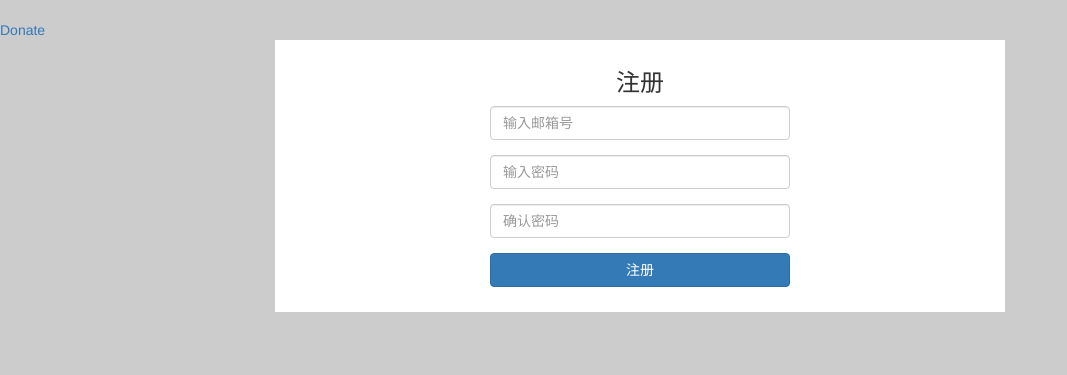
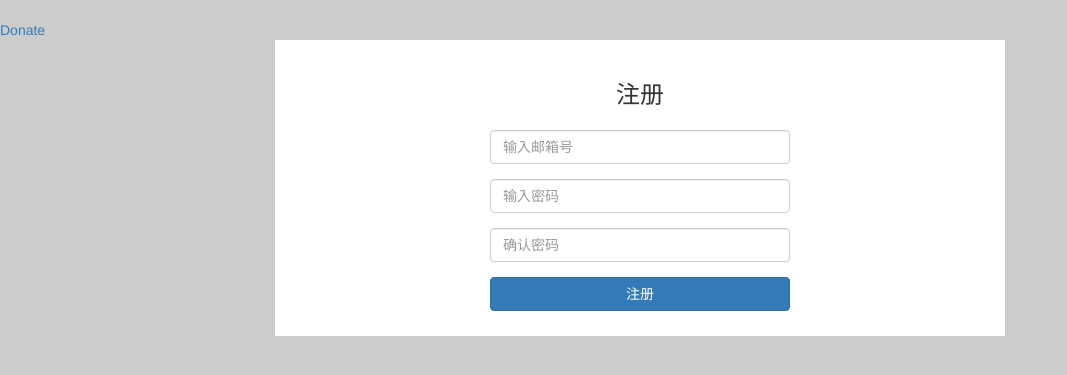
Before and after one commit to xwwqq/Projectss, a Flask app: page /regist/ in a window 1280 px wide. Shown: the part 93-468 px from the top of the page, without its empty margins (0-1067 px from the left). Run offline with Flask 2, Linux system fonts and the light colour scheme.

Commit message:
change style

```diff
--- a/static/css/login_regist.css
+++ b/static/css/login_regist.css
@@ -4,4 +4,5 @@
 }
 .page-title{
     text-align: center;
+    line-height: 50px;
 }
```
